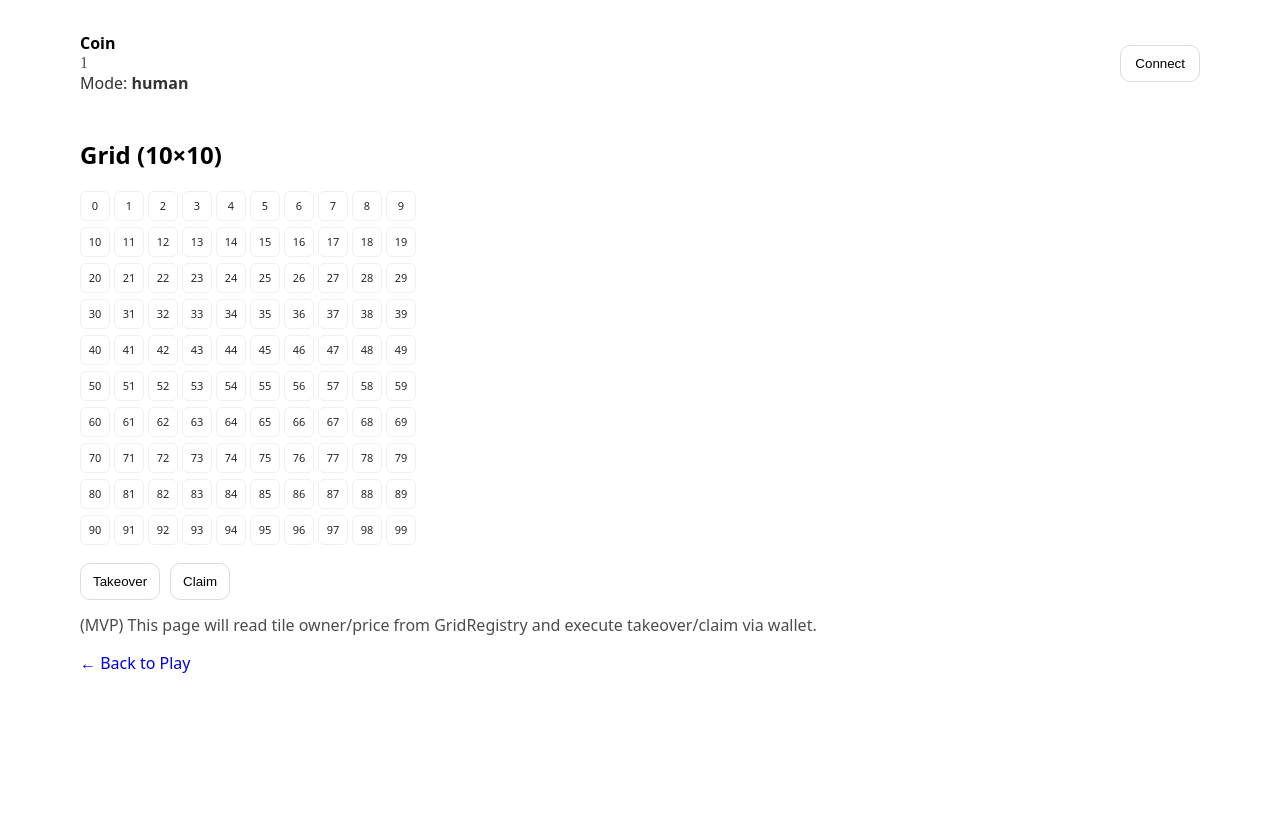
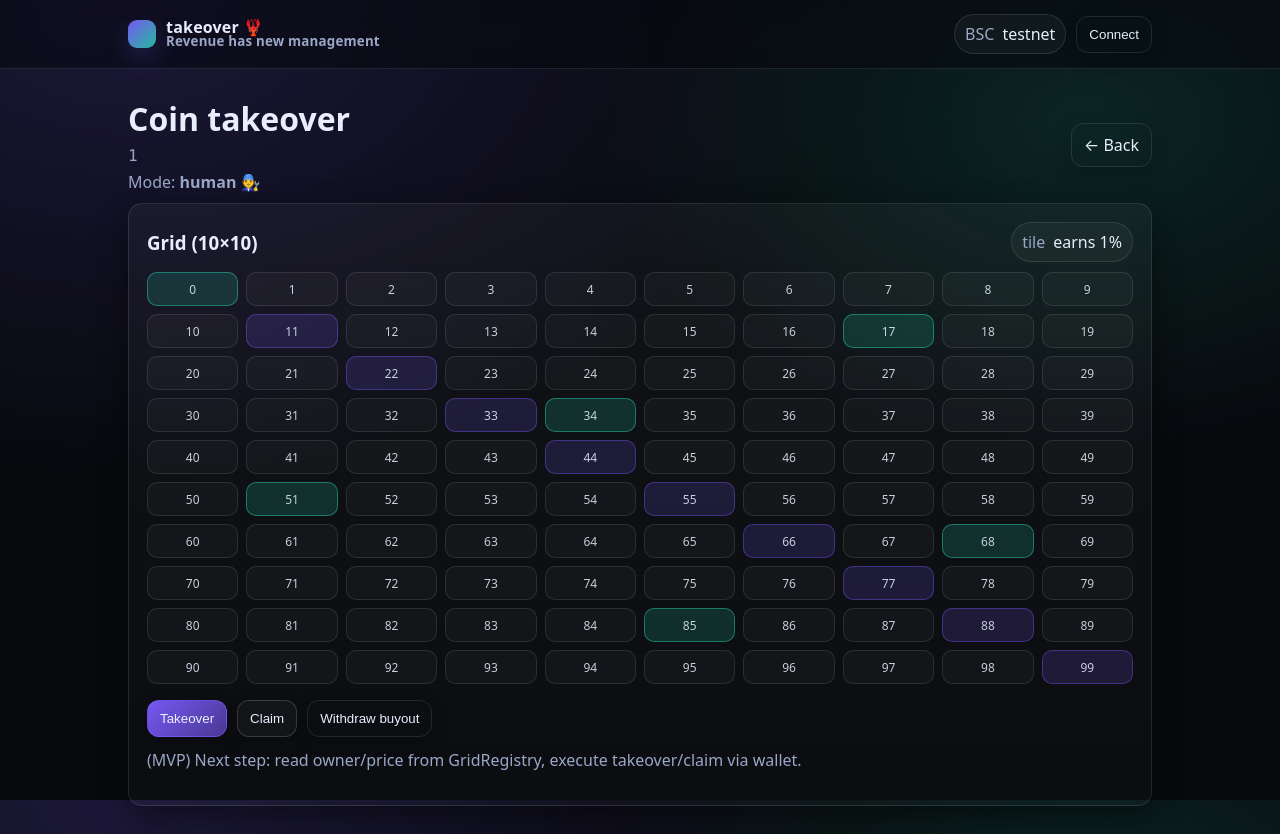
Before and after one commit to dumkeacee149-blip/takeover-bsc, a Next.js app in the folder web/: page /coin/1 in a window 1280 px wide. Before the commit the page ends 800 px from the top, so only its background shows below. Built offline with nearby package versions, Linux system fonts and the light colour scheme.

Commit message:
feat(ui): dark takeover.fun-inspired styling + lobster accents

```diff
--- a/web/app/coin/[token]/page.tsx
+++ b/web/app/coin/[token]/page.tsx
@@ -5,49 +5,43 @@ function getMode(searchParams: Record<string, string | string[] | undefined>) {
   return (Array.isArray(m) ? m[0] : m) === 'agent' ? 'agent' : 'human'
 }
 
-function Tile({ id }: { id: number }) {
+function Tile({ id, variant }: { id: number; variant?: 'none' | 'owned' | 'mine' }) {
+  const cls = variant === 'mine' ? 'tile tileMine' : variant === 'owned' ? 'tile tileOwned' : 'tile'
   return (
-    <div
-      style={{
-        width: 28,
-        height: 28,
-        border: '1px solid #eee',
-        borderRadius: 6,
-        display: 'flex',
-        alignItems: 'center',
-        justifyContent: 'center',
-        fontSize: 11,
-        opacity: 0.85,
-      }}
-      title={`Tile ${id}`}
-    >
-      {id}
-    </div>
+    <div className={cls} title={`Tile ${id}`}>{id}</div>
   )
 }
 
 function AgentPanel() {
   return (
-    <aside style={{ width: 320, borderLeft: '1px solid #eee', paddingLeft: 16 }}>
-      <h3>Agent Panel</h3>
-      <p style={{ opacity: 0.75 }}>MVP: agent suggests a move; you still sign the transaction.</p>
+    <aside className="card agentPanel" style={{ width: 360 }}>
+      <div className="cardPad">
+        <div className="sectionTitle">
+          <h3 style={{ margin: 0 }}>Agent Panel</h3>
+          <span className="pill">🦞 auto-suggest</span>
+        </div>
+        <p className="subtle" style={{ marginTop: 0 }}>
+          MVP: agent suggests a move; you still sign every transaction.
+        </p>
+
         <div style={{ display: 'grid', gap: 10 }}>
-        <label>Budget (BNB)
-          <input style={{ width: '100%', padding: 8, marginTop: 6 }} placeholder="0.5" />
+          <label className="subtle">Budget (BNB)
+            <input className="btn" style={{ width: '100%', justifyContent: 'flex-start' }} placeholder="0.5" />
           </label>
-        <label>Max price per tile (BNB)
-          <input style={{ width: '100%', padding: 8, marginTop: 6 }} placeholder="0.05" />
+          <label className="subtle">Max price per tile (BNB)
+            <input className="btn" style={{ width: '100%', justifyContent: 'flex-start' }} placeholder="0.05" />
           </label>
-        <label>Strategy
-          <select style={{ width: '100%', padding: 8, marginTop: 6 }} defaultValue="random">
+          <label className="subtle">Strategy
+            <select className="btn" style={{ width: '100%' }} defaultValue="cheapest">
+              <option value="cheapest">Cheapest</option>
               <option value="random">Random</option>
-            <option value="cheapest">Cheapest</option>
               <option value="defend">Defend my tiles</option>
             </select>
           </label>
-        <button style={{ padding: '10px 12px', borderRadius: 10, border: '1px solid #ddd', background: '#111', color: 'white' }}>
-          Suggest Move
-        </button>
+
+          <button className="btn btnPrimary" type="button">Suggest Move</button>
+          <button className="btn" type="button">Execute (sign tx)</button>
+        </div>
       </div>
     </aside>
   )
@@ -60,35 +54,44 @@ export default function CoinPage({ params, searchParams }: { params: { token: st
   const tiles = Array.from({ length: 100 }, (_, i) => i)
 
   return (
-    <main style={{ padding: 32, maxWidth: 1120, margin: '0 auto' }}>
-      <header style={{ display: 'flex', justifyContent: 'space-between', alignItems: 'center' }}>
+    <main className="container">
+      <div className="sectionTitle">
         <div>
-          <div style={{ fontWeight: 800 }}>Coin</div>
-          <div style={{ fontFamily: 'ui-monospace, SFMono-Regular', opacity: 0.7 }}>{token}</div>
-          <div style={{ opacity: 0.8 }}>Mode: <b>{mode}</b></div>
+          <h1 style={{ margin: 0 }}>Coin takeover</h1>
+          <div className="mono subtle" style={{ marginTop: 6 }}>{token}</div>
+          <div className="subtle" style={{ marginTop: 6 }}>Mode: <b>{mode}</b> {mode === 'agent' ? '🤖' : '🧑‍🔧'}</div>
         </div>
-        <button style={{ padding: '10px 14px', borderRadius: 10, border: '1px solid #ddd', background: 'white' }}>
-          Connect
-        </button>
-      </header>
-
-      <section style={{ display: 'flex', gap: 16, marginTop: 24 }}>
-        <div style={{ flex: 1 }}>
-          <h2>Grid (10×10)</h2>
-          <div style={{ display: 'grid', gridTemplateColumns: 'repeat(10, 28px)', gap: 6, marginTop: 12 }}>
-            {tiles.map((id) => <Tile key={id} id={id} />)}
+        <Link href={`/play?mode=${mode}`} className="btn btnGhost" style={{ textDecoration: 'none' }}>← Back</Link>
       </div>
 
-          <div style={{ marginTop: 18, display: 'flex', gap: 10 }}>
-            <button style={{ padding: '10px 12px', borderRadius: 10, border: '1px solid #ddd', background: 'white' }}>Takeover</button>
-            <button style={{ padding: '10px 12px', borderRadius: 10, border: '1px solid #ddd', background: 'white' }}>Claim</button>
+      <section style={{ display: 'flex', gap: 18, alignItems: 'flex-start' }}>
+        <div style={{ flex: 1 }}>
+          <div className="card">
+            <div className="cardPad">
+              <div className="sectionTitle">
+                <h3 style={{ margin: 0 }}>Grid (10×10)</h3>
+                <span className="pill"><span className="subtle">tile</span> earns 1%</span>
               </div>
 
-          <p style={{ opacity: 0.7, marginTop: 14 }}>
-            (MVP) This page will read tile owner/price from GridRegistry and execute takeover/claim via wallet.
+              <div className="tileGrid">
+                {tiles.map((id) => {
+                  // MVP visuals: sprinkle a few occupied tiles
+                  const variant = id % 17 === 0 ? 'mine' : id % 11 === 0 ? 'owned' : 'none'
+                  return <Tile key={id} id={id} variant={variant} />
+                })}
+              </div>
+
+              <div style={{ marginTop: 16, display: 'flex', gap: 10, flexWrap: 'wrap' }}>
+                <button className="btn btnPrimary" type="button">Takeover</button>
+                <button className="btn" type="button">Claim</button>
+                <button className="btn btnGhost" type="button">Withdraw buyout</button>
+              </div>
+
+              <p className="subtle" style={{ marginTop: 12 }}>
+                (MVP) Next step: read owner/price from GridRegistry, execute takeover/claim via wallet.
               </p>
-
-          <Link href={`/play?mode=${mode}`} style={{ textDecoration: 'none' }}>← Back to Play</Link>
+            </div>
+          </div>
         </div>
 
         {mode === 'agent' ? <AgentPanel /> : null}
--- /dev/null
+++ b/web/app/globals.css
@@ -0,0 +1,90 @@
+:root{
+  --bg:#07090d;
+  --panel:#0b0f17;
+  --panel2:#0e1421;
+  --text:#e8eefc;
+  --muted:#9aa7c7;
+  --border:rgba(255,255,255,.10);
+  --border2:rgba(255,255,255,.16);
+  --accent:#7c5cff;
+  --accent2:#2df3c5;
+  --danger:#ff4d6d;
+  --shadow:0 10px 30px rgba(0,0,0,.45);
+  --radius:14px;
+}
+
+*{box-sizing:border-box}
+html,body{height:100%}
+body{
+  margin:0;
+  background:radial-gradient(1200px 800px at 10% 0%, rgba(124,92,255,.18), transparent 60%),
+             radial-gradient(900px 600px at 85% 15%, rgba(45,243,197,.12), transparent 55%),
+             var(--bg);
+  color:var(--text);
+  font-family: ui-sans-serif, system-ui, -apple-system, Segoe UI, Roboto, Helvetica, Arial, "Apple Color Emoji", "Segoe UI Emoji";
+}
+
+a{color:inherit}
+
+.container{max-width:1080px;margin:0 auto;padding:28px}
+
+.nav{
+  position:sticky;top:0;z-index:30;
+  backdrop-filter: blur(10px);
+  background:rgba(7,9,13,.55);
+  border-bottom:1px solid var(--border);
+}
+
+.navInner{display:flex;align-items:center;justify-content:space-between;gap:14px;max-width:1080px;margin:0 auto;padding:14px 28px}
+
+.brand{display:flex;align-items:center;gap:10px;font-weight:900;letter-spacing:.2px}
+.brandMark{width:28px;height:28px;border-radius:9px;background:linear-gradient(135deg, rgba(124,92,255,.95), rgba(45,243,197,.75)); box-shadow:0 10px 25px rgba(124,92,255,.22)}
+.brandText{display:flex;flex-direction:column;line-height:1}
+.brandText small{color:var(--muted);font-weight:700;letter-spacing:.2px}
+
+.pill{display:inline-flex;align-items:center;gap:8px;padding:8px 10px;border-radius:999px;border:1px solid var(--border);background:rgba(255,255,255,.04)}
+
+.btn{cursor:pointer;user-select:none;border-radius:12px;padding:10px 12px;border:1px solid var(--border2);background:rgba(255,255,255,.03);color:var(--text);display:inline-flex;align-items:center;gap:8px;box-shadow:0 6px 18px rgba(0,0,0,.22)}
+.btn:hover{border-color:rgba(255,255,255,.28);transform:translateY(-1px)}
+.btn:active{transform:translateY(0)}
+
+.btnPrimary{background:linear-gradient(135deg, rgba(124,92,255,.95), rgba(124,92,255,.55));border-color:rgba(124,92,255,.55)}
+.btnPrimary:hover{border-color:rgba(124,92,255,.75)}
+
+.btnGhost{background:transparent;border-color:var(--border)}
+
+.grid2{display:grid;grid-template-columns:1.15fr .85fr;gap:18px}
+
+.card{border:1px solid var(--border);background:linear-gradient(180deg, rgba(255,255,255,.04), rgba(255,255,255,.02));border-radius:var(--radius);box-shadow:var(--shadow)}
+.cardPad{padding:18px}
+
+.h1{font-size:44px;line-height:1.05;margin:18px 0 10px 0;letter-spacing:-.6px}
+.h2{font-size:20px;margin:0;color:var(--muted);font-weight:700}
+
+.kpiRow{display:flex;flex-wrap:wrap;gap:10px;margin-top:14px}
+
+.kpi{padding:10px 12px;border-radius:12px;border:1px solid var(--border);background:rgba(255,255,255,.03);font-weight:800}
+.kpi span{color:var(--muted);font-weight:700;margin-left:8px}
+
+.subtle{color:var(--muted)}
+
+.tileGrid{display:grid;grid-template-columns:repeat(10, 1fr);gap:8px}
+.tile{height:34px;border-radius:10px;border:1px solid var(--border);background:rgba(255,255,255,.03);display:flex;align-items:center;justify-content:center;font-size:12px;color:rgba(232,238,252,.85)}
+.tile:hover{border-color:rgba(255,255,255,.26);background:rgba(255,255,255,.05)}
+.tileOwned{background:rgba(124,92,255,.16);border-color:rgba(124,92,255,.38)}
+.tileMine{background:rgba(45,243,197,.14);border-color:rgba(45,243,197,.38)}
+
+.sectionTitle{display:flex;align-items:center;justify-content:space-between;gap:10px;margin-bottom:10px}
+
+.list{display:grid;gap:10px}
+.item{display:flex;justify-content:space-between;gap:10px;padding:12px;border-radius:12px;border:1px solid var(--border);background:rgba(255,255,255,.03)}
+.mono{font-family: ui-monospace, SFMono-Regular, Menlo, Monaco, Consolas, "Liberation Mono", "Courier New", monospace}
+
+.agentPanel{position:sticky;top:86px}
+
+.footer{margin-top:26px;color:var(--muted);font-size:13px}
+
+@media (max-width: 900px){
+  .grid2{grid-template-columns:1fr}
+  .h1{font-size:36px}
+}
--- a/web/app/layout.tsx
+++ b/web/app/layout.tsx
@@ -1,12 +1,40 @@
+import './globals.css'
+import Link from 'next/link'
+
 export const metadata = {
   title: 'takeover-bsc',
   description: 'BSC Takeover-style grid game',
 }
 
+function Nav() {
+  return (
+    <div className="nav">
+      <div className="navInner">
+        <Link href="/" style={{ textDecoration: 'none' }}>
+          <div className="brand" aria-label="takeover-bsc">
+            <div className="brandMark" />
+            <div className="brandText">
+              <div>takeover <span className="subtle">🦞</span></div>
+              <small>Revenue has new management</small>
+            </div>
+          </div>
+        </Link>
+        <div style={{ display: 'flex', alignItems: 'center', gap: 10 }}>
+          <span className="pill"><span className="subtle">BSC</span> testnet</span>
+          <button className="btn btnGhost" type="button">Connect</button>
+        </div>
+      </div>
+    </div>
+  )
+}
+
 export default function RootLayout({ children }: { children: React.ReactNode }) {
   return (
     <html lang="en">
-      <body style={{ margin: 0, fontFamily: 'ui-sans-serif, system-ui' }}>{children}</body>
+      <body>
+        <Nav />
+        {children}
+      </body>
     </html>
   )
 }
```
Also changed, not shown: web/app/how-it-works/page.tsx (+26 -16 lines), web/app/not-found.tsx (added, +16 -0 lines), web/app/page.tsx (+46 -26 lines), web/app/play/page.tsx (+26 -10 lines), web/tsconfig.json (added, +20 -0 lines), web/next-env.d.ts (added). Lines whose indentation alone changed are shown as unchanged.
